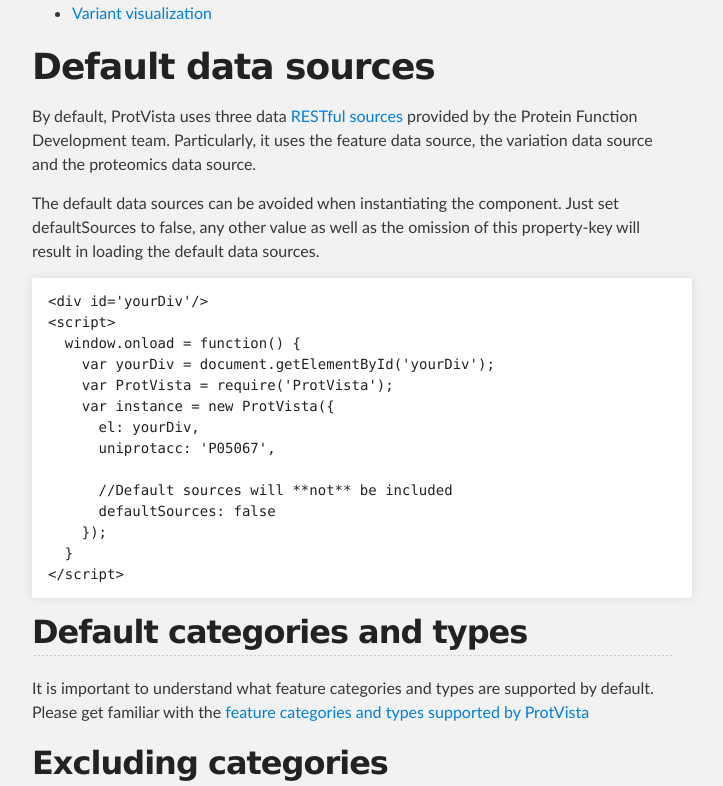
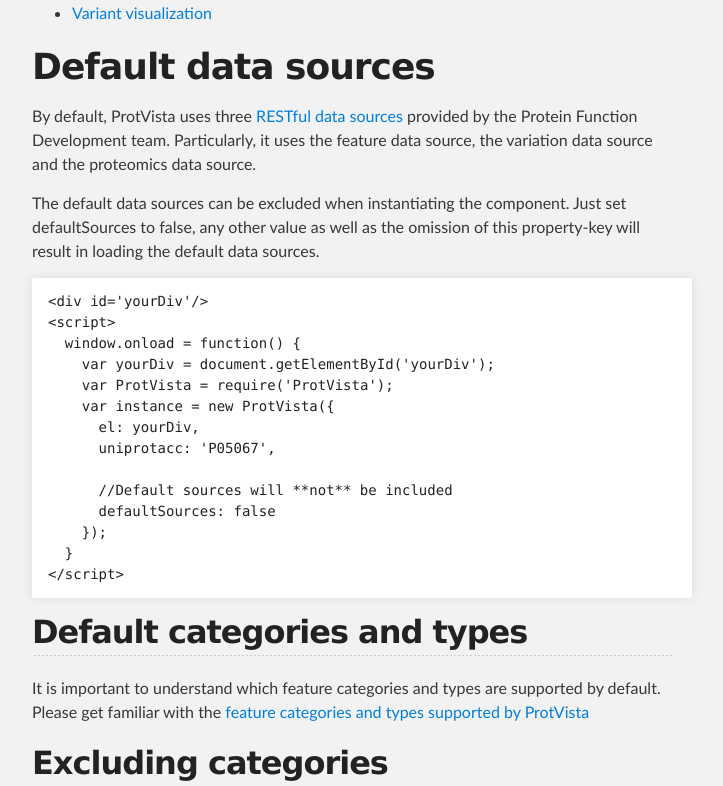
Before and after one commit to ebi-uniprot/ProtVista, a Jekyll site: the page built from dataServicesAndFormat.md, in a window 1280 px wide and 1400 px high, scrolled down 429 px. Shown: the part 154-940 px from the top of the window, without its empty margins (288-1011 px from the left). Built offline with Jekyll 4.4.1, drawn with Linux system fonts in a browser that asks for light colours; some of the changed text lies outside the part shown.

Commit message:
Update after first proof-reading.

````diff
--- a/dataServicesAndFormat.md
+++ b/dataServicesAndFormat.md
@@ -22,9 +22,9 @@ title: Data sources and data format
 <!-- END doctoc generated TOC please keep comment here to allow auto update -->
 
 # Default data sources
-By default, ProtVista uses three data [RESTful sources](http://www.ebi.ac.uk/uniprot/api/doc/index.html) provided by the Protein Function Development team. Particularly, it uses the feature data source, the variation data source and the proteomics data source.
+By default, ProtVista uses three [RESTful data sources](http://www.ebi.ac.uk/uniprot/api/doc/index.html) provided by the Protein Function Development team. Particularly, it uses the feature data source, the variation data source and the proteomics data source.
 
-The default data sources can be avoided when instantiating the component. Just set defaultSources to false, any other value as well as the omission of this property-key will result in loading the default data sources.
+The default data sources can be excluded when instantiating the component. Just set defaultSources to false, any other value as well as the omission of this property-key will result in loading the default data sources.
 
 ```html
 <div id='yourDiv'/>
@@ -44,7 +44,7 @@ The default data sources can be avoided when instantiating the component. Just s
 ```
 
 ## Default categories and types
-It is important to understand what feature categories and types are supported by default. Please get familiar with the [feature categories and types supported by ProtVista](./userGuide.html#feature-categories-and-types)
+It is important to understand which feature categories and types are supported by default. Please get familiar with the [feature categories and types supported by ProtVista](./userGuide.html#feature-categories-and-types)
 
 ## Excluding categories
 You can always exclude those categories you are not interested in, for instance:
@@ -107,7 +107,7 @@ In the following example, we use the default UniProt data sources as well as an
 ```
 
 ## Distinguishing your features
-Regardless where the data come from, all features **must** have a category and a type. For instance, an "active site" in the category "Domains & sites" provided by your data source would look like
+Regardless where the data come from, all features **must** have a category and a type. For instance, an "active site" in the category "Domains & sites" provided by your data source would look like:
 
 ```
 {
@@ -142,7 +142,7 @@ So the previous active site and this one together would be rendered like:
 
 
 ### Using customized categories or types
-Additional to colors, you can also use your own categories or types. Let's consider the following features, coming from an customized data source.
+In addition to colors, you can also use your own categories or types. Let's consider the following features, coming from a customized data source.
 
 ```
 //Predefined category, new type. Type label will be rendered as "Catalytic
````
Also changed, not shown: other parts of dataServicesAndFormat.md (+3 -3 lines).
